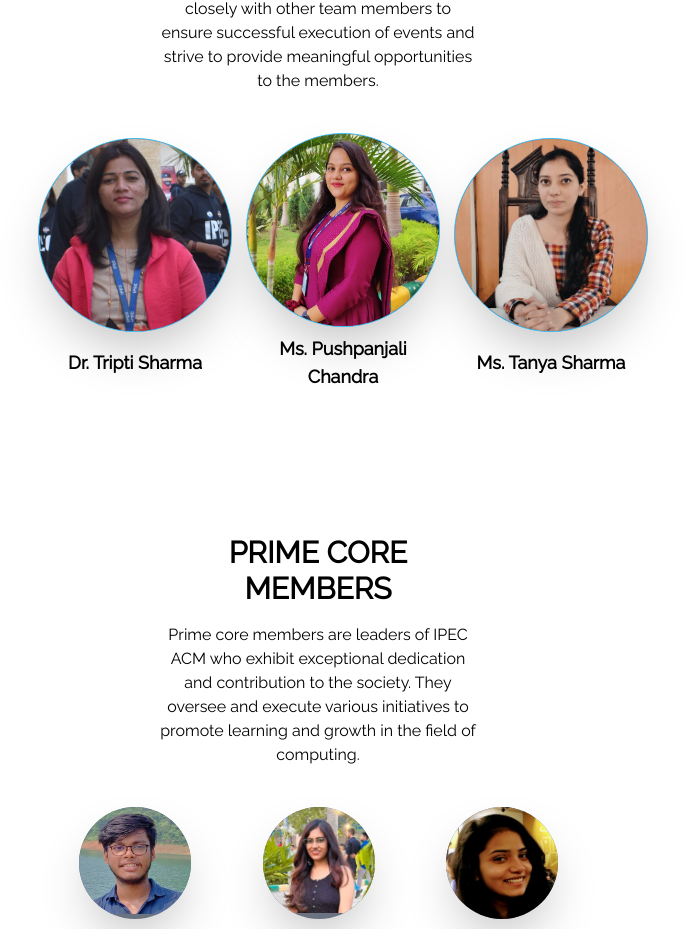
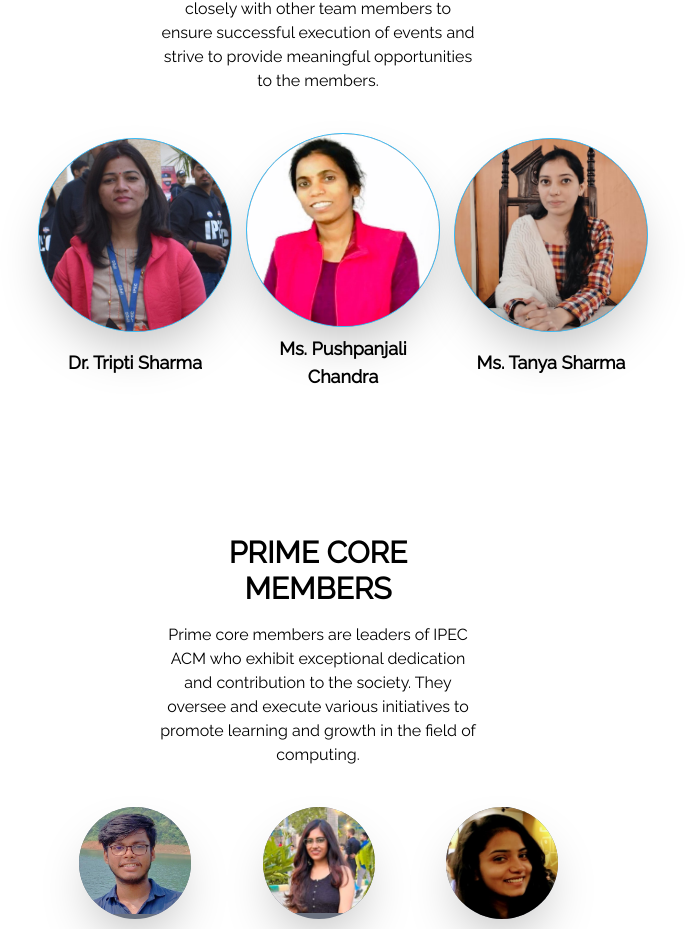
Before and after one commit to ACM-IPEC-ORG/ACM-new-website, a React (Vite) app: page /Teams in a window 1280 px wide. Shown: the part 2075-3004 px from the top of the page, without its empty margins (322-1007 px from the left). Built offline with nearby package versions, Linux system fonts and the light colour scheme; a web font is replaced by a local one.

Commit message:
added Pushpajali mam

```diff
--- a/src/Components/Lists/TeamList.js
+++ b/src/Components/Lists/TeamList.js
@@ -2,6 +2,7 @@
 import TriptiS from "../../assets/Images/Team/Teacher/TriptiS.jpg"
 import MonikaS from "../../assets/Images/Team/Teacher/monika-sharma.jpg"
 import TanyaS from "../../assets/Images/Team/Teacher/Tanya_Sharma.jpeg"
+import PushpanjaliC from "../../assets/Images/Team/Teacher/Pushpanjali_Chandra.jpeg"
 export const ConveyersList=[
 
     {
@@ -28,7 +29,7 @@ export const ConveyersList=[
     // },
     {
         id:"3",
-        img:MonikaS,
+        img:PushpanjaliC,
         name:"Ms. Pushpanjali Chandra",
         // title:"",
         // facebook:"https://www.facebook.com/tripti.sharma.94849",
```
Also changed, not shown: src/assets/Images/Team/Teacher/Pushpanjali_Chandra.jpeg (added).
